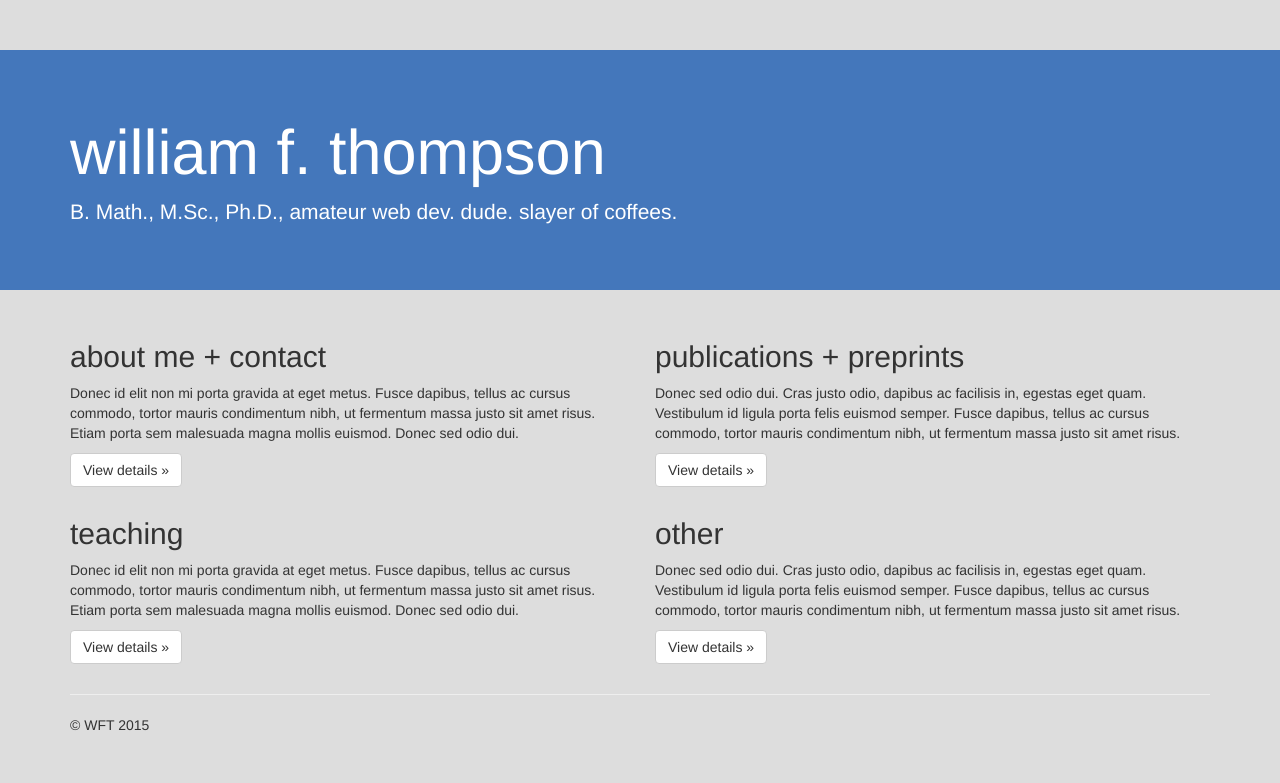
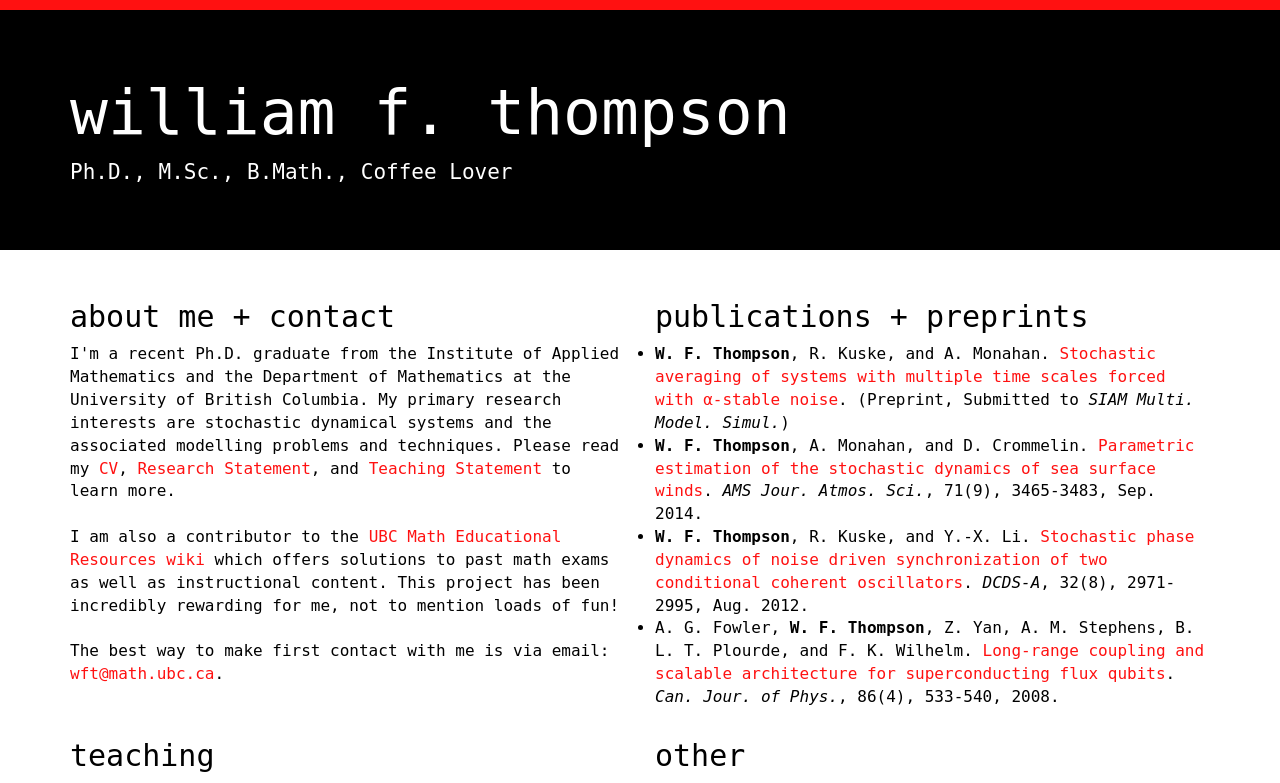
Before and after one commit to WillThompson/WillThompson.github.io, a PHP site: page / in a window 1280 px wide. Shown: the top 783 px of the page. Before the commit the page ends 731 px from the top, so only its background shows below. Run offline with PHP 8.4, Linux system fonts and the light colour scheme.

Commit message:
Significant stylistic changes and content additions to my personal github page.

```diff
--- a/bootstrap/jumbotron.css
+++ b/bootstrap/jumbotron.css
@@ -1,12 +1,29 @@
 /* Move down content because we have a fixed navbar that is 50px tall */
 body {
-  padding-top: 50px;
+  padding-top: 0px;
   padding-bottom: 20px;
-  background-color: #DDDDDD;
-  color: #333333;
+  background-color: #FFFFFF;
+  color: #000000;
+  font-family: monospace;
+  font-size: 12pt;
 }
 
 .jumbotron{
-	background-color: #4477BB;
+	background-color: #000000;
+	border-top: 10px solid #FF1111;
 	color: #FFFFFF;
 }
+
+a{
+	color: #FF1111;
+}
+
+a:hover{
+	background-color: #FF1111;
+	color:#FFFFFF;
+	text-decoration: none;
+}
+
+ul{
+	padding-left: 0px;
+}
--- a/index.html
+++ b/index.html
@@ -33,7 +33,7 @@
     <div class="jumbotron">
       <div class="container">
         <h1>william f. thompson</h1>
-        <p>B. Math., M.Sc., Ph.D., amateur web dev. dude. slayer of coffees.</p>
+        <p>Ph.D., M.Sc., B.Math., Coffee Lover</p>
       </div>
     </div>
 
@@ -42,35 +42,42 @@
       <div class="row">
         <div class="col-md-6">
           <h2>about me + contact</h2>
-          <p>Donec id elit non mi porta gravida at eget metus. Fusce
-dapibus, tellus ac cursus commodo, tortor mauris condimentum nibh, ut
-fermentum massa justo sit amet risus. Etiam porta sem malesuada magna
-mollis euismod. Donec sed odio dui. </p>
-          <p><a class="btn btn-default" href="#" role="button">View details »</a></p>
+          <p>
+    I'm a recent Ph.D. graduate from the Institute of Applied Mathematics and the Department of Mathematics at the University of British Columbia. My primary research interests are stochastic dynamical systems and the associated modelling problems and techniques. Please read my <a href="./files/CV_wthompson.pdf">CV</a>, <a href="./files/research_statement_wthompson.pdf">Research Statement</a>, and <a href="./files/teaching_statement_wthompson.pdf">Teaching Statement</a> to learn more. <br><br>
+    I am also a contributor to the <a href="http://wiki.ubc.ca/Science:Math_Education_Resources">UBC Math Educational Resources wiki</a> which offers solutions to past math exams as well as instructional content. This project has been incredibly rewarding for me, not to mention loads of fun!<br><br>
+    The best way to make first contact with me is via email: <a href="mailto:wft@math.ubc.ca">wft@math.ubc.ca</a>.
+          </p>
        </div>
         <div class="col-md-6">
           <h2>publications + preprints</h2>
-          <p>Donec sed odio dui. Cras justo odio, dapibus ac facilisis
-in, egestas eget quam. Vestibulum id ligula porta felis euismod semper.
-Fusce dapibus, tellus ac cursus commodo, tortor mauris condimentum nibh,
- ut fermentum massa justo sit amet risus.</p>
-          <p><a class="btn btn-default" href="#" role="button">View details »</a></p>
+          <p><ul>
+    <li><b>W. F. Thompson</b>, R. Kuske, and A. Monahan. <a href="http://arxiv.org/abs/1410.1837v3">Stochastic averaging of systems with multiple time scales forced with &alpha;-stable noise</a>. (Preprint, Submitted to <i>SIAM Multi. Model. Simul.</i>)
+    </li>
+    <li> <b>W. F. Thompson</b>, A. Monahan, and D. Crommelin. <a href="http://journals.ametsoc.org/doi/abs/10.1175/JAS-D-13-0260.1">Parametric estimation of the stochastic dynamics of sea surface winds</a>. <i>AMS Jour. Atmos. Sci.</i>, 71(9), 3465-3483, Sep. 2014.
+    </li>
+    <li><b>W. F. Thompson</b>, R. Kuske, and Y.-X. Li. <a href="http://www.aimsciences.org/journals/displayArticlesnew.jsp?paperID=7267">Stochastic phase dynamics of noise driven synchronization of two conditional coherent oscillators</a>. <i>DCDS-A</i>, 32(8), 2971-2995, Aug. 2012.
+    </li>
+    <li> A. G. Fowler, <b>W. F. Thompson</b>, Z. Yan, A. M. Stephens, B. L. T. Plourde, and F. K. Wilhelm. <a href="http://www.nrcresearchpress.com/doi/abs/10.1139/p07-203?journalCode=cjp">Long-range coupling and scalable architecture for superconducting flux qubits</a>. <i>Can. Jour. of Phys.</i>, 86(4), 533-540, 2008.
+    </li>
+    </ul></p>
         </div>
         <div class="col-md-6">
           <h2>teaching</h2>
-          <p>Donec id elit non mi porta gravida at eget metus. Fusce
-dapibus, tellus ac cursus commodo, tortor mauris condimentum nibh, ut
-fermentum massa justo sit amet risus. Etiam porta sem malesuada magna
-mollis euismod. Donec sed odio dui. </p>
-          <p><a class="btn btn-default" href="#" role="button">View details »</a></p>
+          <p><ul>
+      <li><a href="./teaching/math104_2013/">MATH104</a>: Differential Calc. for Social Sci. and Commerce, (2013)</li>
+      <li><a href="./teaching/math104_2011/">MATH104</a>: Differential Calc. for Social Sci. and Commerce, (2011)</li>
+    </ul></p><!--
+          <p><a class="btn btn-default" href="#" role="button">View details »</a></p>-->
        </div>
         <div class="col-md-6">
           <h2>other</h2>
-          <p>Donec sed odio dui. Cras justo odio, dapibus ac facilisis
-in, egestas eget quam. Vestibulum id ligula porta felis euismod semper.
-Fusce dapibus, tellus ac cursus commodo, tortor mauris condimentum nibh,
- ut fermentum massa justo sit amet risus.</p>
-          <p><a class="btn btn-default" href="#" role="button">View details »</a></p>
+          <p><div style="float:right;">
+    <a href="http://github.com/WillThompson" style="border:none;"><img src="./images/GitHub-Mark-32px.png" style="margin-top: 10px;"/></a></div>
+    <ul>
+      <li><a href="./files/Averaging_poster.pdf">&alpha;-stable averaging poster</a> (2014 American Geophysical Union Meeting)</li>
+      <li><a href="./files/ubc_fall_2010_thompson_william.pdf">MSc. Thesis</a></li>
+    </ul>
+    </p>
         </div>
       </div>
 
```
Also changed, not shown: 1 other file.
